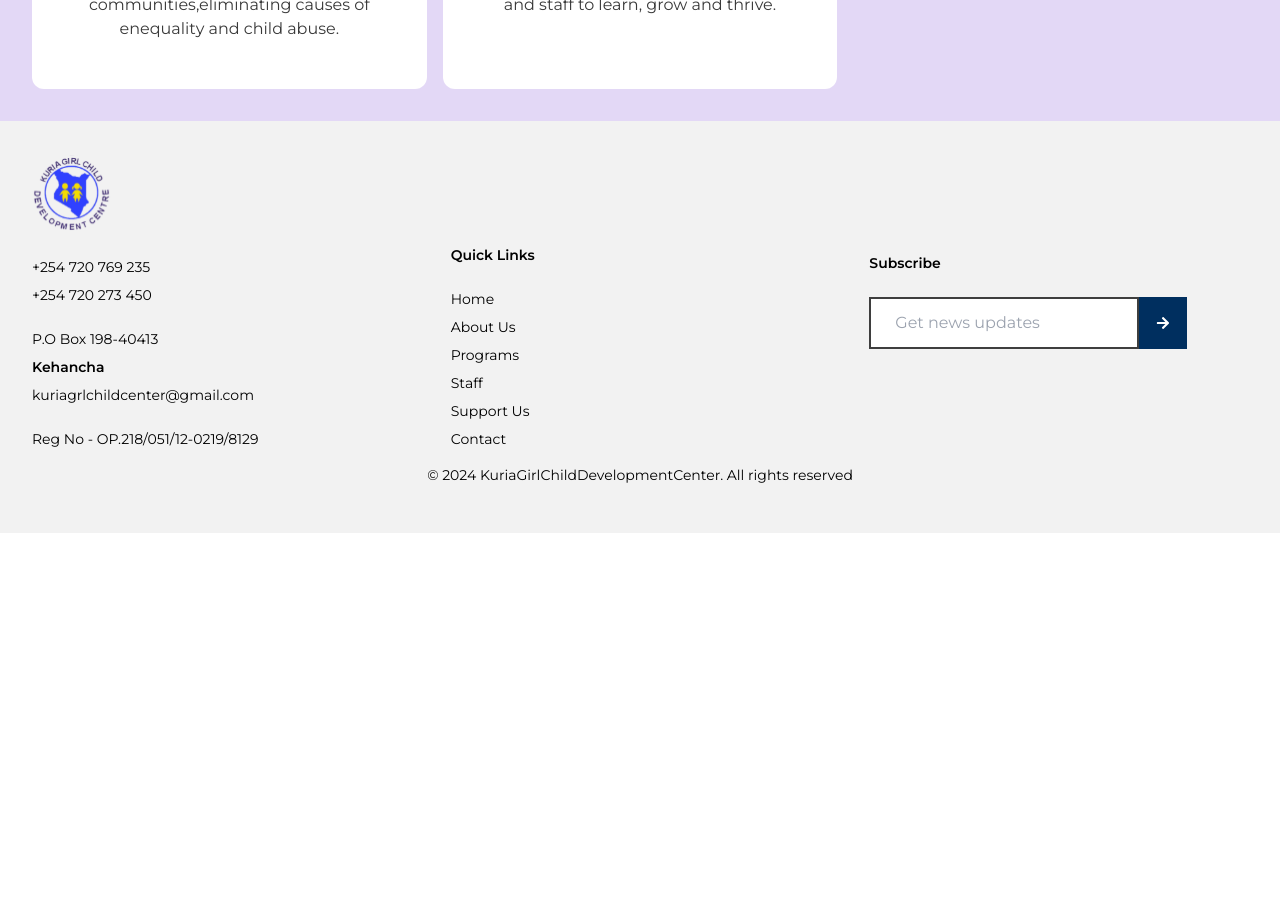
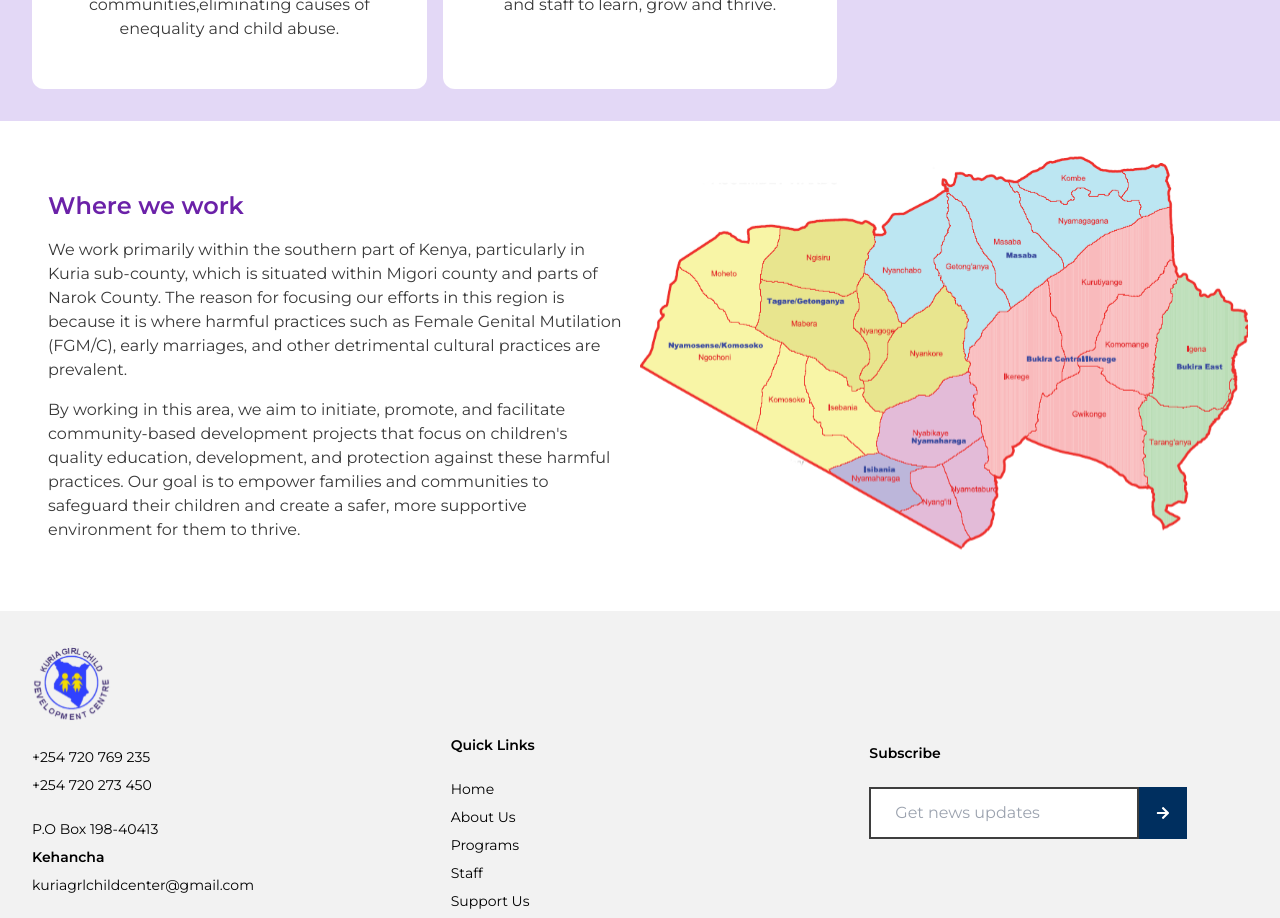
Before and after one commit to prince475/kgcdc, a React (Vite) app: page / in a window 1280 px wide. Shown: the part 2700-3618 px from the top of the page. Before the commit the page ends 3233 px from the top, so only its background shows below. Built offline with nearby package versions, Linux system fonts and the light colour scheme.

Commit message:
"Added WhereWeWork section to Home page and implemented its content with text and map image"

```diff
--- a/src/pages/home/Home.jsx
+++ b/src/pages/home/Home.jsx
@@ -1,13 +1,15 @@
 import AboutUs from "./sections/about-us/AboutUs";
 import HeroSection from "./sections/hero-section/HeroSection";
 import Mission from "./sections/mission/Mission";
+import WhereWeWork from "./sections/where-we-work/WhereWeWork";
 
 const Home = () => {
   return (
     <div>
       <HeroSection />
-			<AboutUs />
-			<Mission/>
+      <AboutUs />
+      <Mission />
+      <WhereWeWork />
     </div>
   );
 };
--- a/src/pages/home/sections/where-we-work/WhereWeWork.jsx
+++ b/src/pages/home/sections/where-we-work/WhereWeWork.jsx
@@ -1,7 +1,36 @@
+import DynamicText from "@/components/texts/DynamicText";
+import map from "@assets/images/homepage/where-we-work/map.svg";
+
 const WhereWeWork = () => {
-    return (
-        <div>WhereWeWork</div>
-    )
-}
+  return (
+    <div className="grid grid-cols-1 p-4 md:grid-cols-2 lg:p-8">
+      <div className="flex flex-col justify-center gap-4 p-4">
+        <DynamicText
+          as="h3"
+          className="text-left text-2xl font-semibold text-purple-800 md:text-left md:text-2xl lg:text-2xl"
+        >
+          Where we work
+        </DynamicText>
+        <DynamicText className="text-left md:text-left">
+          We work primarily within the southern part of Kenya, particularly in
+          Kuria sub-county, which is situated within Migori county and parts of
+          Narok County. The reason for focusing our efforts in this region is
+          because it is where harmful practices such as Female Genital
+          Mutilation (FGM/C), early marriages, and other detrimental cultural
+          practices are prevalent.{" "}
+        </DynamicText>
+        <DynamicText className="text-left md:text-left">
+          By working in this area, we aim to initiate, promote, and facilitate
+          community-based development projects that focus on children&apos;s
+          quality education, development, and protection against these harmful
+          practices. Our goal is to empower families and communities to
+          safeguard their children and create a safer, more supportive
+          environment for them to thrive.
+        </DynamicText>
+      </div>
+      <img src={map} alt="Map" className="w-full" />
+    </div>
+  );
+};
 
-export default WhereWeWork
+export default WhereWeWork;
```
Also changed, not shown: src/assets/images/homepage/where-we-work/map.svg (added).
